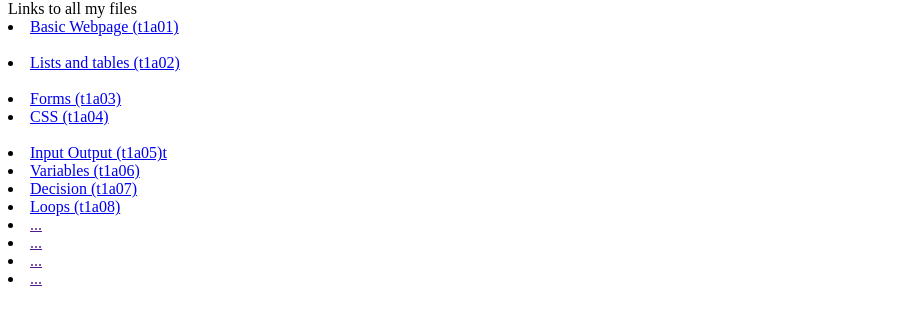
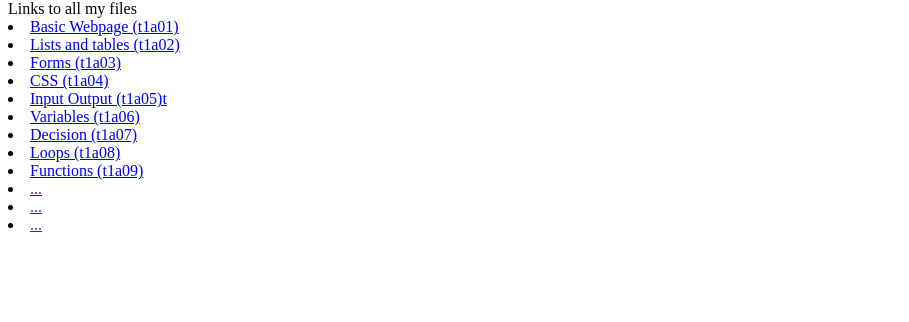
Before and after one commit to GabrielKwidzinski/mss-game-dev-123, a plain HTML site: page public2/index.html in a window 1280 px wide. Shown: the part 66-388 px from the top of the page, without its empty margins (0-909 px from the left). Drawn offline with Linux system fonts and the light colour scheme.

Commit message:
Update index.html

```diff
--- a/public2/index.html
+++ b/public2/index.html
@@ -2,17 +2,15 @@
 
 Links to all my files<br>
 
-<li><a href="t1a01-basic-web-page-Gabe.html">Basic Webpage (t1a01)</a> <br><br>
-<li><a href="t1a02-lists-tables-Gabe.html">Lists and tables (t1a02)</a> <br><br>
-
+<li><a href="t1a01-basic-web-page-Gabe.html">Basic Webpage (t1a01)</a>
+<li><a href="t1a02-lists-tables-Gabe.html">Lists and tables (t1a02)</a>
 <li><a href="t1a03-forms-Gabe.html">Forms (t1a03)</a>
-<li><a href="t1a04-css-by-Gabe.html">CSS (t1a04) </a> <br><br>
-
+<li><a href="t1a04-css-by-Gabe.html">CSS (t1a04) </a>
 <li><a href="t1a05-input-output-by-Gabe.html">Input Output (t1a05)t</a>
 <li><a href="t1a06-variables-by-Gabe.html">Variables (t1a06)</a>
 <li><a href="t1a07-decision-by-Gabe.html">Decision (t1a07)</a>
 <li><a href="t1a08-loops-by-Gabe.html">Loops (t1a08)</a>
+<li><a href="t1a09-functions-by-gabe.html">Functions (t1a09)</a>
 <li><a href="">...</a>
 <li><a href="">...</a>
 <li><a href="">...</a>
-<li><a href="">...</a>
```
